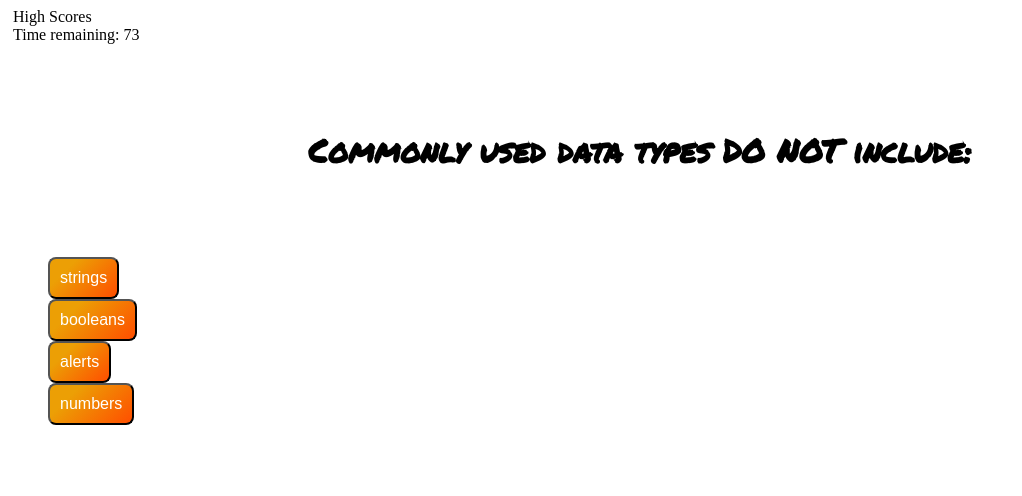
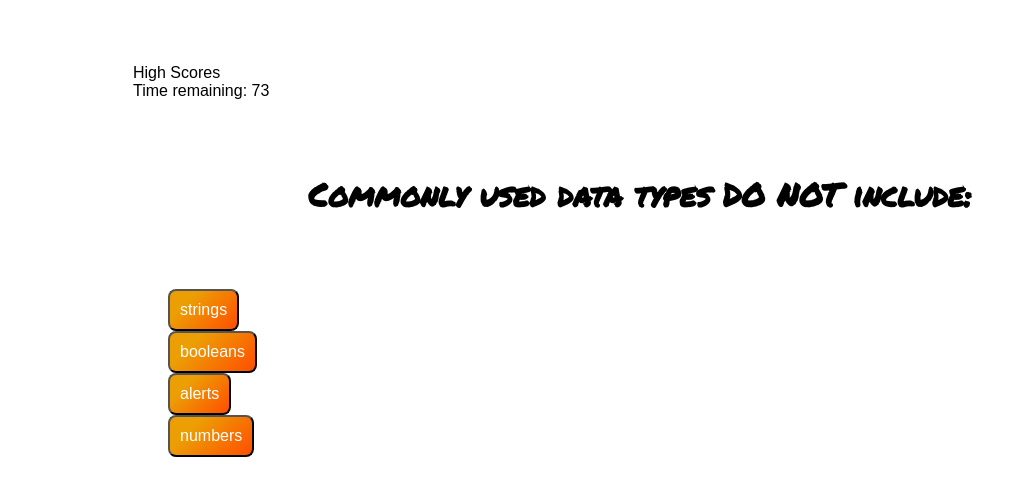
Before and after one commit to heidieinholz/CodeQuiz, a plain HTML site: page index.html in a window 1280 px wide. Both pictures are taken after a click on the button "Start Quiz". Shown: the whole page, without its empty margins (0-1022 px from the left). Drawn offline with nearby package versions, Linux system fonts and the light colour scheme.

Commit message:
Troubleshooting and tweaks

```diff
--- a/assets/style.css
+++ b/assets/style.css
@@ -1,3 +1,7 @@
+body {
+    margin: 5% 10% 5% 10%;
+    font-family: Arial, Helvetica, sans-serif;
+}
 h1 {
     font-family: 'Permanent Marker', cursive;
     text-align: center;
@@ -12,7 +16,6 @@ h1 {
     padding: 10px;
     font-size: medium;
     border-radius: 8px;
-    position: relative;
     text-align: center;
     align-content: center;
     opacity: 1;
@@ -30,7 +33,3 @@ h1 {
 ul {
     list-style-type: none;
 }
-
-.container {
-    align-content: center;
-}
--- a/script.js
+++ b/script.js
@@ -1,3 +1,4 @@
+//define variables
 var questionEl = document.getElementById("question");
 var startButton = document.getElementById("start");
 var detailsEl = document.getElementById("details");
@@ -16,8 +17,10 @@ var scoreLog;
 var secondsLeft = 75;
 var interval;
 
+//on click, the start button begins the quiz
 startButton.addEventListener("click", startQuiz);
 
+//when quiz starts, the timer counts down
 function startQuiz() {
     firstQuestion()
     interval = setInterval(function() {
@@ -28,37 +31,42 @@ function startQuiz() {
         stopQuiz();
     }, 1000)
 }
-
+//when no time remains, clear the space and correct area and show the "all done" page
 function stopQuiz() {
-    if(secondsLeft <= -100) {
+    if(secondsLeft <= 0) {
         clearInterval(interval);
         spaceArea.innerHTML = "";
         correctArea.innerHTML = "";
         allDone();
     }
 }
-
+//this is the page that display at the end of the game
 function allDone() {
     questionEl.textContent = "All Done!";
+    //your remaining time is your score
     scoreNum = secondsLeft;
     detailsEl.textContent = "Your final score is " + scoreNum + ".";
     answerListEl.innerHTML = "";
+    //text box for the high score registry
     var labelEl = document.createElement("label");
     labelEl.textContent = "Enter Initials:     ";
     startArea.appendChild(labelEl);
+    //input initials
     var inputEl = document.createElement("input");
     inputEl.setAttribute("id", "initials");
     startArea.appendChild(inputEl);
+    //submit initials
     var submitButton = document.createElement("button");
     submitButton.setAttribute("id", "submit");
     submitButton.setAttribute("class", "btn btn-warning");
     submitButton.textContent = "Submit";
     startArea.appendChild(submitButton);
 
+    //on click, take initials and score and add to local storage ***ERROR HERE, NOT WORKING***
     submitButton.addEventListener("click", function(event) {
         event.preventDefault
         var initialsEl = document.getElementById("initials");
-        var initials = initialsEl.nodeValue.trim();
+        var initials = initialsEl.value.trim();
         scoreLog = initials + "-" + scoreNum;
         if(window.localStorage.getItem("scoreNum")<scoreNum) {
             window.localStorage.setItem("scoreLog", scoreLog);
@@ -84,7 +92,7 @@ function allDone() {
         goBackButton.addEventListener("click", goBackFunction);
     })
 }
-
+//on click, this function restarts the quiz ***ERROR HERE, NOT WORKING***
 function goBackFunction() {
     startArea.innerHTML = "";
     startArea.appendChild(startButton);
@@ -94,9 +102,10 @@ function goBackFunction() {
     secondsLeft = 75;
     timerEl.textContent = "Time remaining: 75"
 }
-
+//on click, generate the questions to choose from
 answerListEl.addEventListener("click", questionQuiz);
 
+//on click,
 highScoreEl.addEventListener("click", function(){
     questionEl.textContent = "High Score!";
     detailsEl.textContent = localStorage.getItem("scoreLog");
@@ -108,7 +117,7 @@ highScoreEl.addEventListener("click", function(){
     goBackButton2.addEventListener("click", goBackFunction);
 
 })
-
+//how the quiz works
 function questionQuiz(event) {
     elementAnswer = event.target;
     if(questionNumber < questions.length && elementAnswer.matches("button") === true) {
@@ -144,7 +153,7 @@ function questionQuiz(event) {
         allDone();
     }
  }
-
+//how the questions appear
  function firstQuestion() {
      questionEl.textContent = questions[questionNumber].title;
      detailsEl.textContent = "";
```
